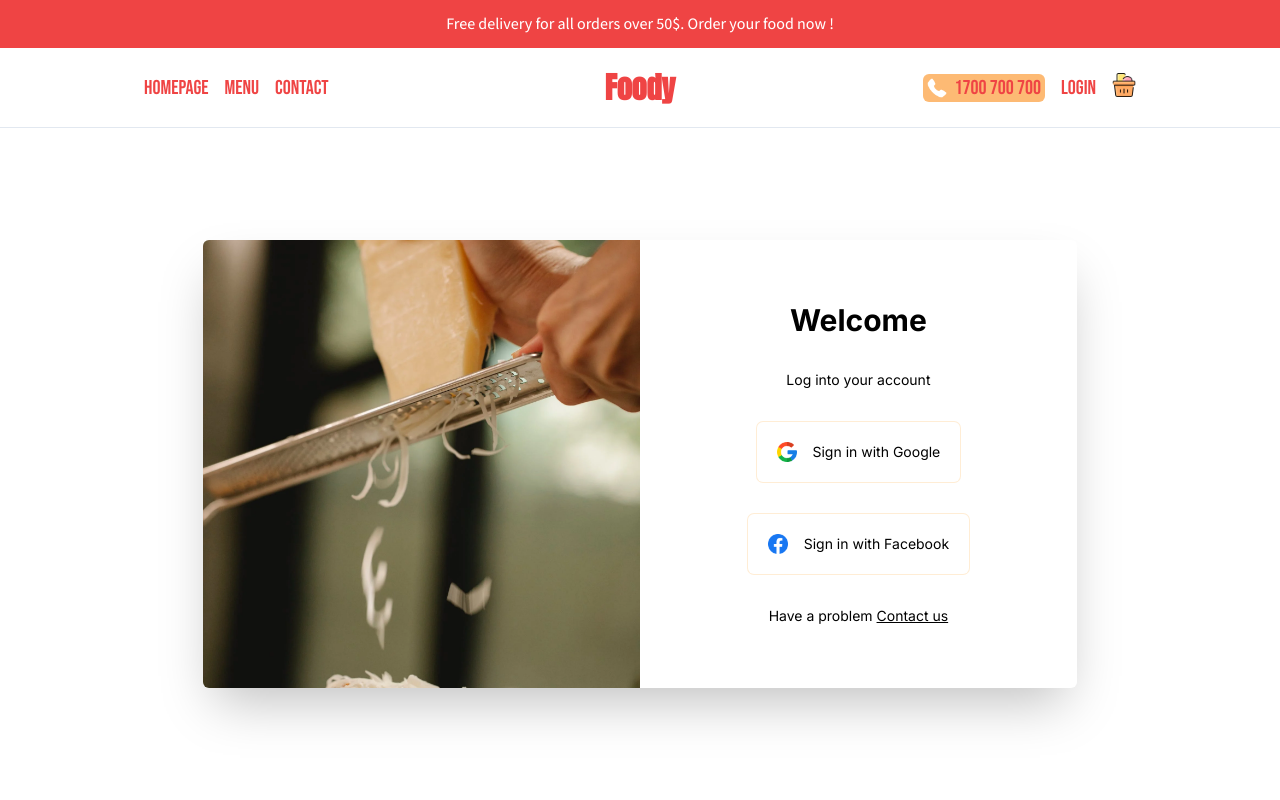
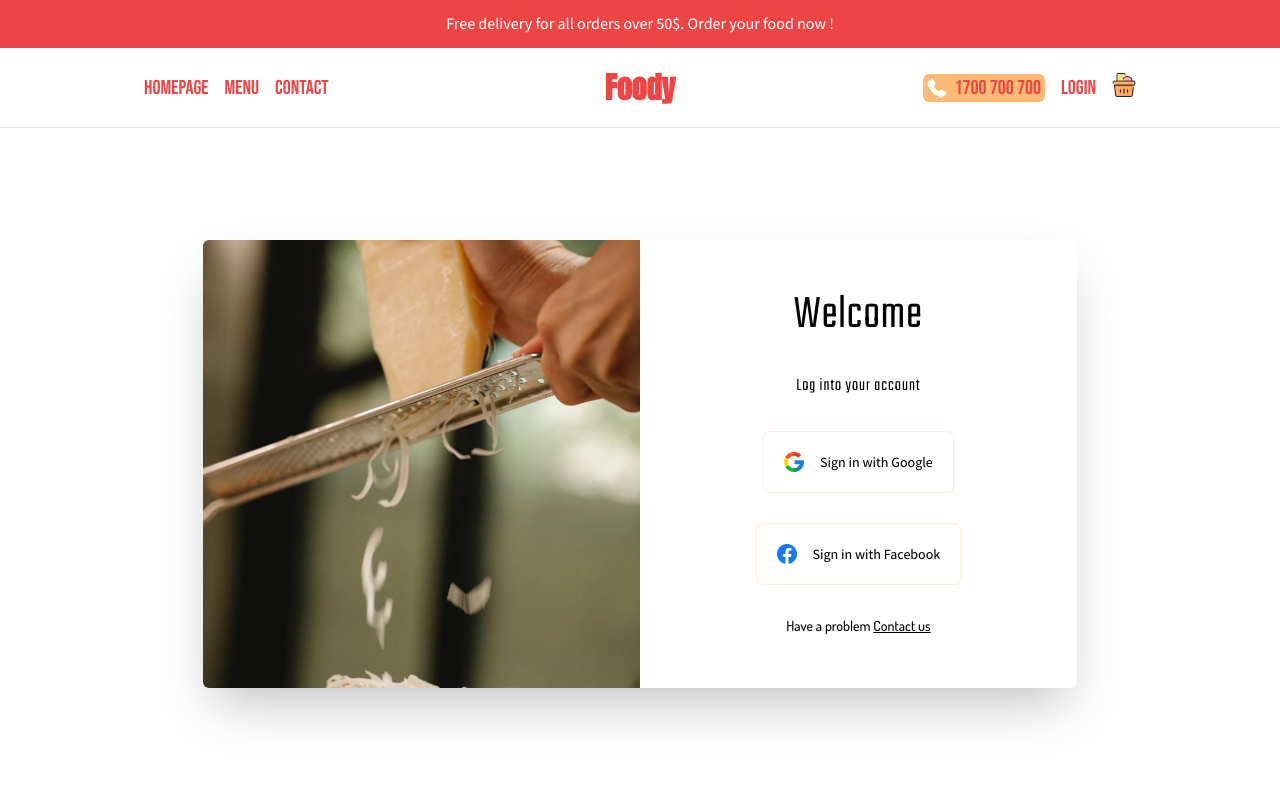
Before and after one commit to nightshiftmaster/Foody-food-delivery-app, a Next.js app: page /login in a window 1280 px wide. Shown: the top 800 px of the page. Built offline with nearby package versions, Linux system fonts and the light colour scheme; no server answers; a web font is replaced by a local one.

Commit message:
cart update

```diff
--- a/src/app/cart/page.tsx
+++ b/src/app/cart/page.tsx
@@ -49,13 +49,13 @@ const CartPage = () => {
       {/* products */}
 
       {products.length === 0 ? (
-        <div className="flex flex-col h-[50%] justify-center items-center gap-10 mt-32">
+        <div className="flex flex-col h-[100vh] justify-center items-center gap-10 ">
           <h1 className="text-xl text-red-500">Cart is Empty</h1>
           <MdOutlineRemoveShoppingCart size={100} color="red" />
         </div>
       ) : (
         <div className="h-h-[calc(100vh-6rem)] text-sm md:text-base md:h-[calc(100vh-9rem)] flex flex-col text-red-500 lg:flex-row">
-          <div className="h-1/2 p-5 flex flex-col justify-center overflow-scroll lg:h-full lg:w-2/3 2xl:w-1/2 lg:px-20 xl:px-20">
+          <div className="h-1/2 p-6 flex flex-col justify-center overflow-scroll lg:h-full lg:w-2/3 2xl:w-1/2 lg:px-20 xl:px-20">
             {/* single item */}
             {products.map((item: CartItemType, i) => {
               return (
@@ -72,14 +72,14 @@ const CartPage = () => {
                       sizes="(max-width: 768px) 100vw, (max-width: 1200px) 50vw, 33vw"
                     />
                   )}
-                  <div className="flex justify-between items-center w-[80%] gap-10 text-sm md:text-base">
+                  <div className="flex justify-between items-center w-[80%] gap-10 text-sm md:text-base xl:text-lg">
                     <div className="heebo-regular">
                       <h1>
                         {item.title} x {item.quantity}
                       </h1>
                       <span className="dosis-regular ">{item.optionTitle}</span>
                     </div>
-                    <h2 className="bebas-neue-regular">
+                    <h2 className="bebas-neue-regular text-sm md:text-base xl:text-lg">
                       ${item.price.toFixed(2)}
                     </h2>
                   </div>
@@ -123,7 +123,7 @@ const CartPage = () => {
             </div>
             <Link
               href="/menu"
-              className="cursor-pointer mt-5 flex justify-center items-center text-sm md:text-base bebas-neue-regular xl:text-xl text-red-500 "
+              className="cursor-pointer mt-5 flex justify-center items-center text-sm md:text-base bebas-neue-regular xl:text-lg text-red-500 "
             >{`<<Back to Menu`}</Link>
           </div>
         </div>
--- a/src/app/login/page.tsx
+++ b/src/app/login/page.tsx
@@ -43,8 +43,8 @@ const LogingPage = () => {
           </div>
           {/* form */}
           <div className="p-12 flex flex-col md:gap-8 gap-5 justify-center items-center text-center md:w-1/2 md:text-sm text-xs">
-            <h1 className="font-bold text-xl xl:text-3xl">Welcome</h1>
-            <p>Log into your account</p>
+            <h1 className="teko-regular  text-3xl xl:text-5xl">Welcome</h1>
+            <p className="teko-regular text-lg">Log into your account</p>
             <button
               className="flex gap-4 md:p-5 p-2 ring-1 ring-orange-100 items-center rounded-md"
               onClick={() => signIn("google")}
@@ -56,7 +56,7 @@ const LogingPage = () => {
                 height={20}
                 className="object-contain"
               />
-              <span>Sign in with Google</span>
+              <span className="assistant-regular">Sign in with Google</span>
             </button>
             <button
               className="flex gap-4 md:p-5 p-2 items-center ring-1 ring-orange-100 rounded-md"
@@ -69,9 +69,9 @@ const LogingPage = () => {
                 height={20}
                 className="object-contain"
               />
-              <span>Sign in with Facebook</span>
+              <span className="assistant-regular">Sign in with Facebook</span>
             </button>
-            <p>
+            <p className="dosis-regular">
               Have a problem{" "}
               <Link className="underline" href="/">
                 Contact us
--- a/src/app/menu/[category]/page.tsx
+++ b/src/app/menu/[category]/page.tsx
@@ -64,7 +64,7 @@ const CategoryPage = async ({ params }: Props) => {
       </div>
       <Link
         href="/menu"
-        className="cursor-pointer text-sm md:text-base xl:text-xl m-auto bebas-neue-regular text-red-500 "
+        className="cursor-pointer text-sm md:text-base xl:text-lg m-auto bebas-neue-regular text-red-500 "
       >{`<<Back to Menu`}</Link>
     </div>
   );
--- a/src/app/menu/page.tsx
+++ b/src/app/menu/page.tsx
@@ -31,7 +31,7 @@ const MenuPage = async () => {
             <h1 className="heebo-regular text-lg sm:text-3xl uppercase">
               {category.title}
             </h1>
-            <p className="sm:text-sm dosis-regular text-xs my-5 md:my-8">
+            <p className="md:text-base dosis-regular text-xs my-5 md:my-8">
               {category.desc}
             </p>
             <button
--- a/src/app/product/[id]/page.tsx
+++ b/src/app/product/[id]/page.tsx
@@ -49,7 +49,7 @@ const SingleProductPage = async ({ params }: { params: ProductType }) => {
           <Price product={singleProduct} />
           <Link
             href={`/menu/${singleProduct.catSlug}`}
-            className="cursor-pointer text-sm md:text-base xl:text-xl m-auto bebas-neue-regular text-red-500 "
+            className="cursor-pointer text-sm md:text-base xl:text-lg m-auto bebas-neue-regular text-red-500 "
           >{`<<Back to menu`}</Link>
         </div>
       </div>
```
